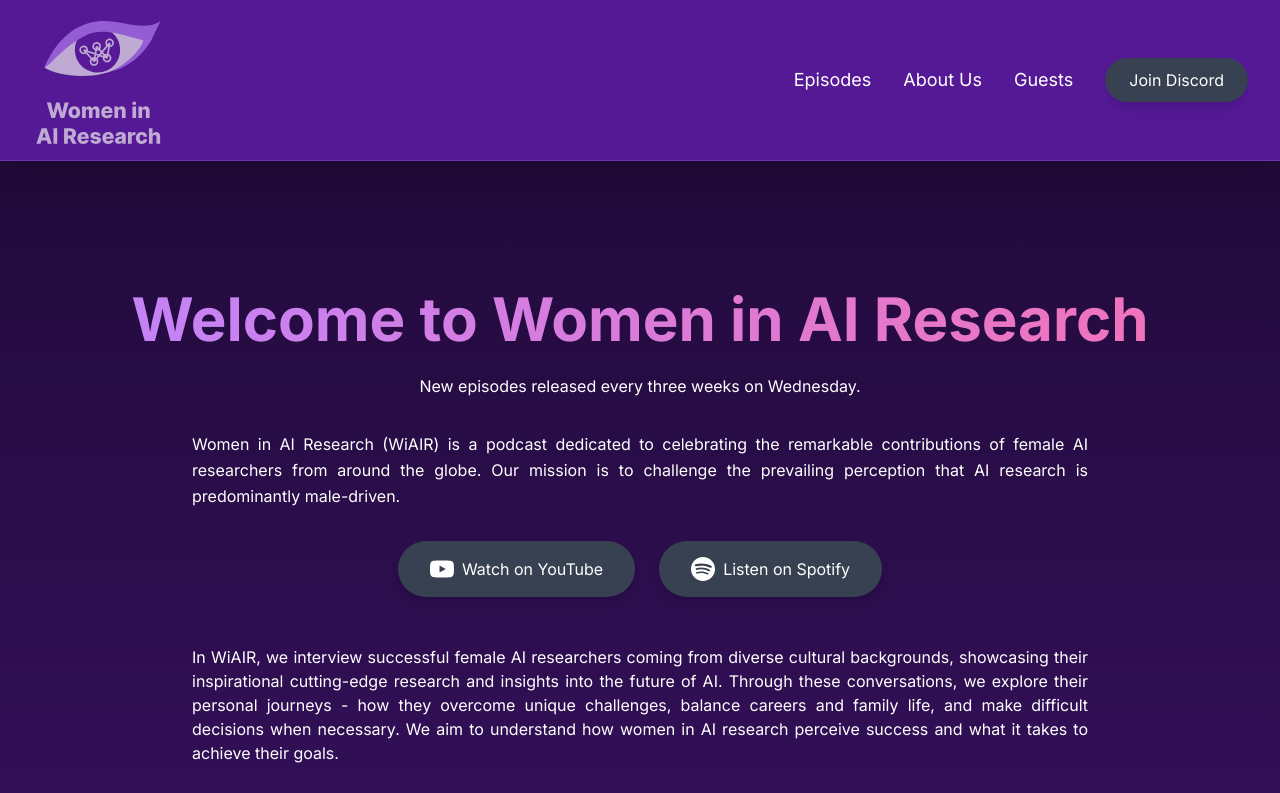
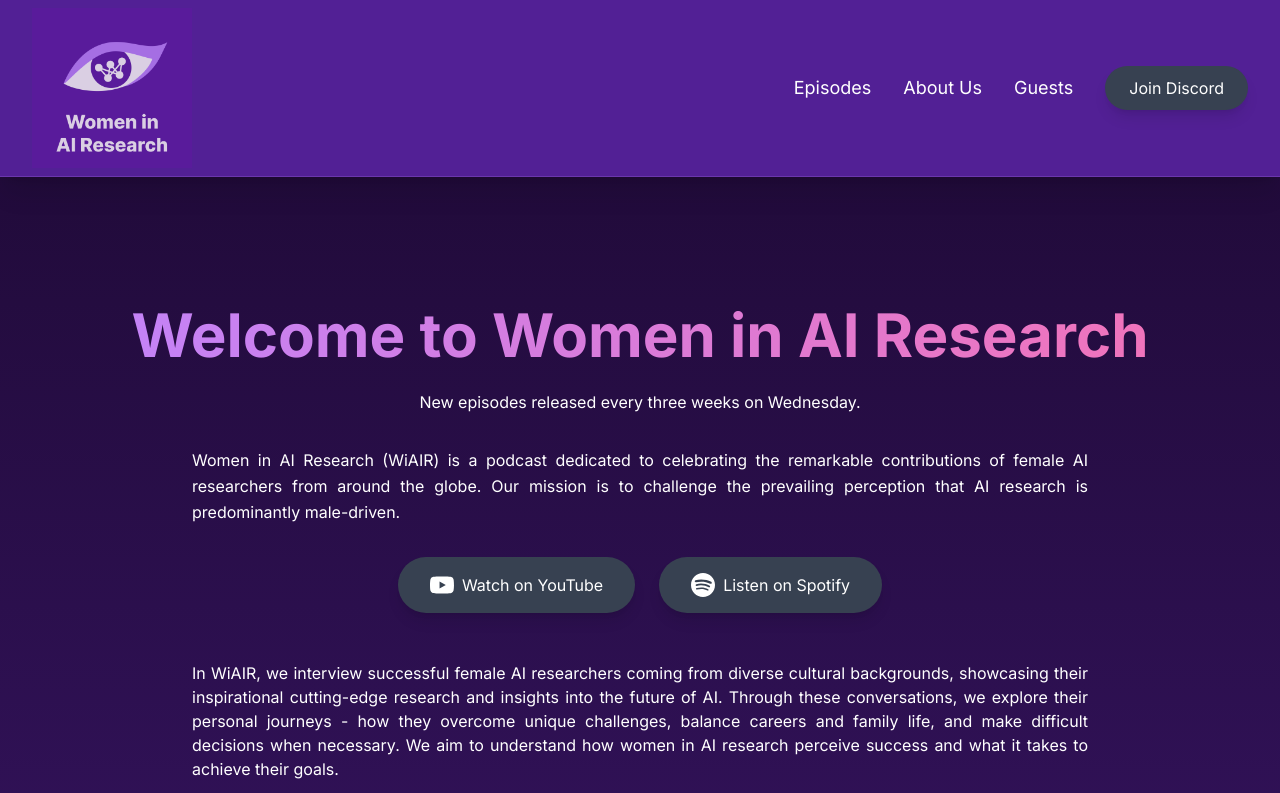
Before and after one commit to women-in-ai-research/women-in-ai-research.github.io, a Next.js app: page / in a window 1280 px wide. Shown: the top 793 px of the page. Built offline with nearby package versions, Linux system fonts and the light colour scheme; no server answers.

Commit message:
update logo to png

```diff
--- a/app/components/navigation/Navbar.tsx
+++ b/app/components/navigation/Navbar.tsx
@@ -1,7 +1,7 @@
 "use client";
 
 import { getPageUrl } from "@/app/components/common/urls";
-import Logo from '@/public/images/logo.svg'; // Make sure to add your logo image
+import Logo from '@/public/images/logo.png'; // Make sure to add your logo image
 import { usePathname } from 'next/navigation';
 import Link from 'next/link';
 
@@ -10,17 +10,15 @@ export function Navbar() {
   const isHomePage = pathname === '/';
 
   return (
-    <nav className="backdrop-blur-xl bg-wiair-dark/95 sticky top-0 z-50 shadow-xl border-b border-wiair-medium/30">
+    <nav className="backdrop-blur-xl bg-wiair-dark sticky top-0 z-50 shadow-xl border-b border-wiair-medium/30">
       <div className="max-w-7xl mx-auto px-4 sm:px-6 lg:px-8">
         <div className="flex justify-between items-center h-auto py-2">
           <div className="flex items-center">
-            <Link href="/" className="flex items-center">
+            <Link href="/" className="flex items-center justify-center">
               <img
                 src={Logo.src}
                 alt="Women in AI Research"
-                className="h-40 w-auto opacity-80 -mt-4 pb-2"
-                width={400}
-                height={400}
+                className="h-40 w-auto opacity-100 my-auto"
               />
             </Link>
           </div>
--- a/tailwind.config.ts
+++ b/tailwind.config.ts
@@ -22,7 +22,7 @@ const config: Config = {
 			// Custom color palette
 			wiair: {
 			darkest: '#1D0933',  // Darkest purple
-			dark: '#591B9B',     // Dark purple
+			dark: '#522095',     // Dark purple
 			medium: '#A56EE3',   // Medium purple
 			light: '#B380F2',    // Light purple
 			lightest: '#DACFE3', // Lightest purple
```
